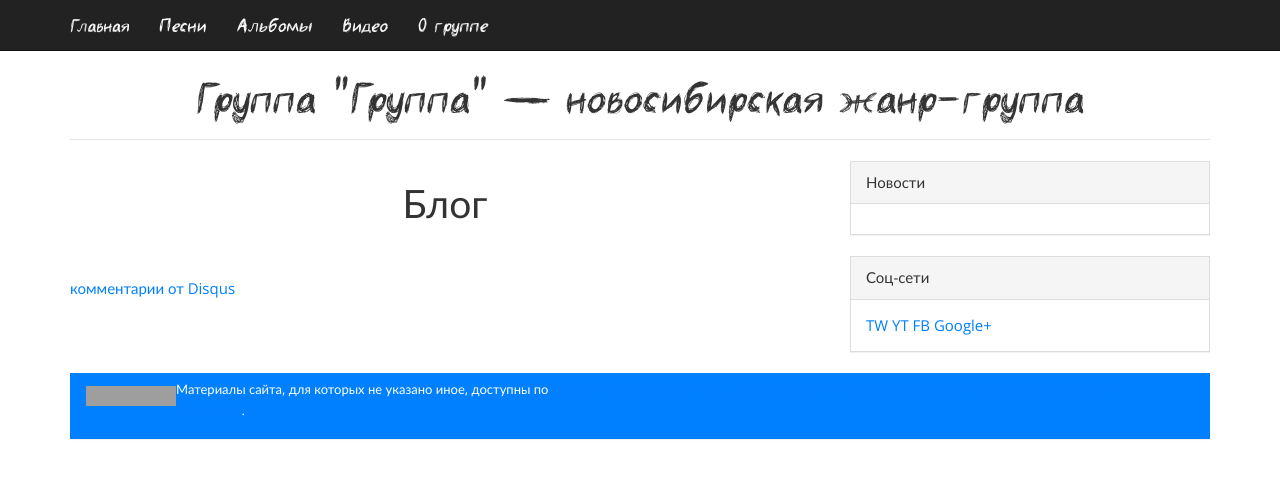
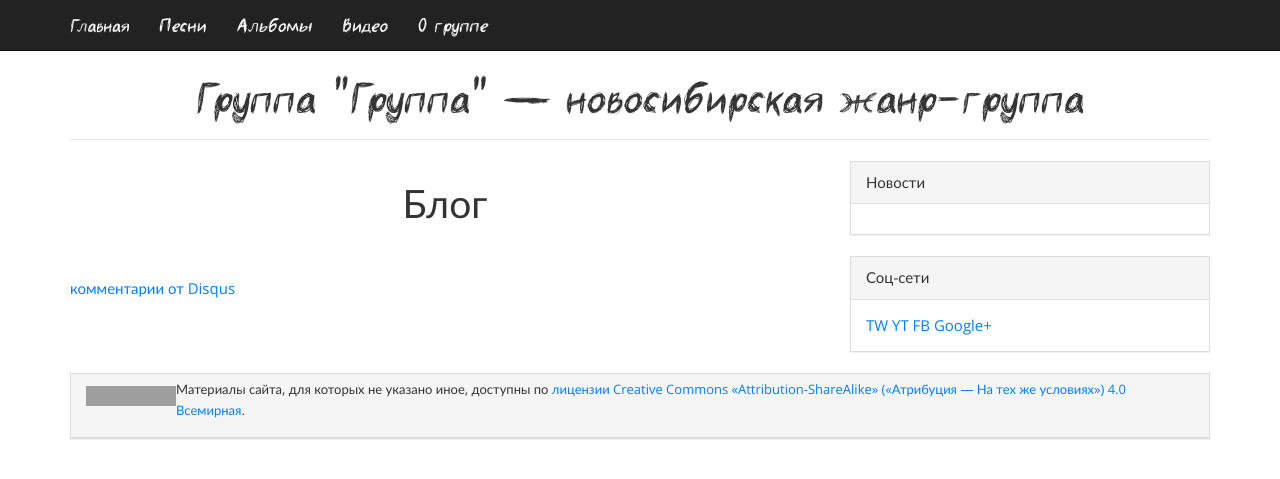
Before and after one commit to gruppa-gruppa-nsk/gruppa-gruppa-nsk.github.io, a Jekyll site: the page built from index.html, in a window 1280 px wide. Shown: the top 479 px of the page. Built offline with Jekyll 4.4.1, drawn with Linux system fonts in a browser that asks for light colours; comment, search, counter and statistics services are not loaded; grey boxes are pictures that could not be loaded.

Commit message:
Update default.html

```diff
--- a/_layouts/default.html
+++ b/_layouts/default.html
@@ -81,7 +81,7 @@
 		</div>
 		<div class="row">
 			<footer class="col-md-12">
-				<div class="panel panel-primary">
+				<div class="panel panel-default">
 					<div class="panel-heading"><div style="float:left;margin:0;padding:0;border:0;"><a  rel="license" href="http://creativecommons.org/licenses/by-sa/4.0/"><img align="bottom" alt="Лицензия Creative Commons" style="border-width:0" src="http://i.creativecommons.org/l/by-sa/4.0/88x31.png" /></a></div><div><span style="font-size:13px;vertical-align:super;line-height:5%">Материалы сайта, для которых не указано иное, доступны по  <a style="vertical-align:baseline;line-height:inherit" rel="license" href="http://creativecommons.org/licenses/by-sa/4.0/deed.ru">лицензии Creative Commons «Attribution-ShareAlike» («Атрибуция — На тех же условиях») 4.0 Всемирная</a>.</span></div>
 				</div>
 			</footer>
```
